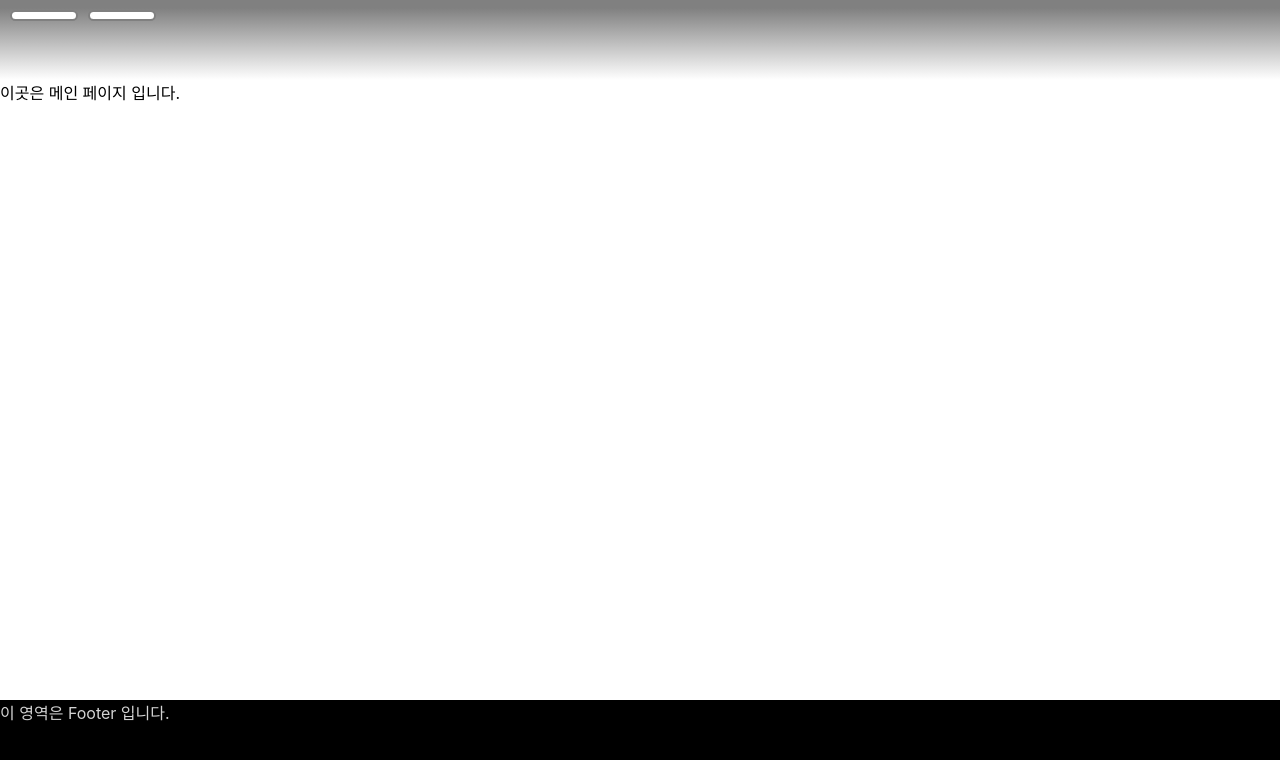
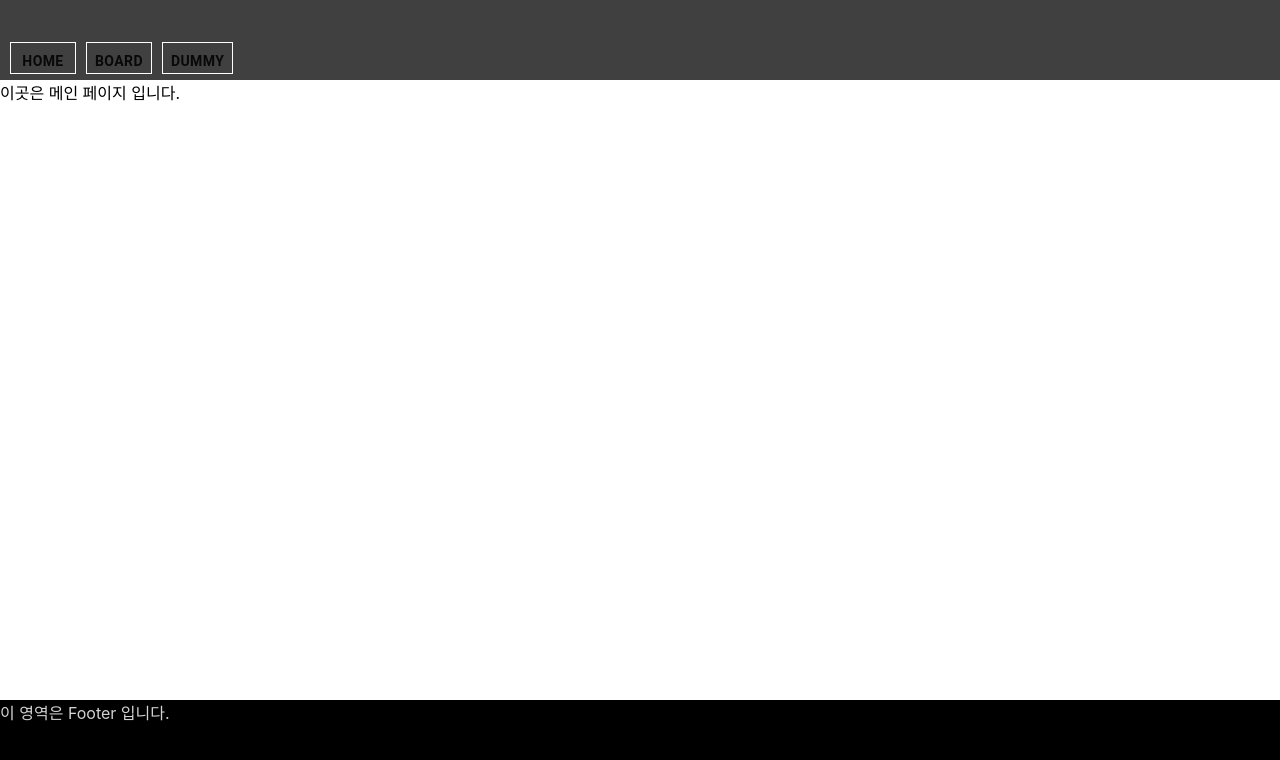
Before and after one commit to SI-Kim/nextjs-easy-blog-app, a Next.js app: page / in a window 1280 px wide. Shown: the top 760 px of the page. Built offline with nearby package versions, Linux system fonts and the light colour scheme.

Commit message:
header 디자인 수정

```diff
--- a/layouts/Header.js
+++ b/layouts/Header.js
@@ -7,13 +7,18 @@ import useState from "react";
 export default function Header() {
   const headerNav = [
     {
-      id: 1,
-      name: "메인게시판",
+        id: 1,
+        name: "Home",
+        link: "/"
+    },
+    {
+      id: 2,
+      name: "Board",
       link: "/board1/MainBoard"
     },
     {
-      id: 2,
-      name: "더미버튼",
+      id: 3,
+      name: "Dummy",
       link: "/board1/MainBoard"
     }
   ];
@@ -32,7 +37,7 @@ export default function Header() {
             onMouseOver={() => onhoverMenu()}
           >
             <Link href={data.link}>
-              <Button />
+              <Button style={{ color: "white;" }}><b>{data.name}</b></Button>
             </Link>
           </div>
         ))}
--- a/styles/layouts.module.css
+++ b/styles/layouts.module.css
@@ -1,25 +1,28 @@
 .header {
   /* background-color:  */
-  background: linear-gradient(to bottom, grey 10%, white);
+  background: #404040;
   width: 100%;
   height: 5rem;
 }
 
 .header .navigation {
-  height: 1rem;
+  height: 2rem;
+  top: 2rem;
+  display: block;
+  position: absolute;
 }
 
 .header .navigation .item {
-  border: solid 2px;
-  border-color: grey;
-  border-radius: 20px;
+  border: solid 1px;
+  border-color: white;
   margin: 10px 0px 10px 10px;
-  background-color: white;
+  background-color: #404040;
+  color: white;
   font-family: "Gill Sans", "Gill Sans MT", Calibri, "Trebuchet MS", sans-serif;
-  color: white;
   max-height: 80px;
-  height: 0.7rem;
+  height: 2rem;
   line-height: 2rem;
+  min-width: 40px;
   display: inline-block;
 }
 
```
